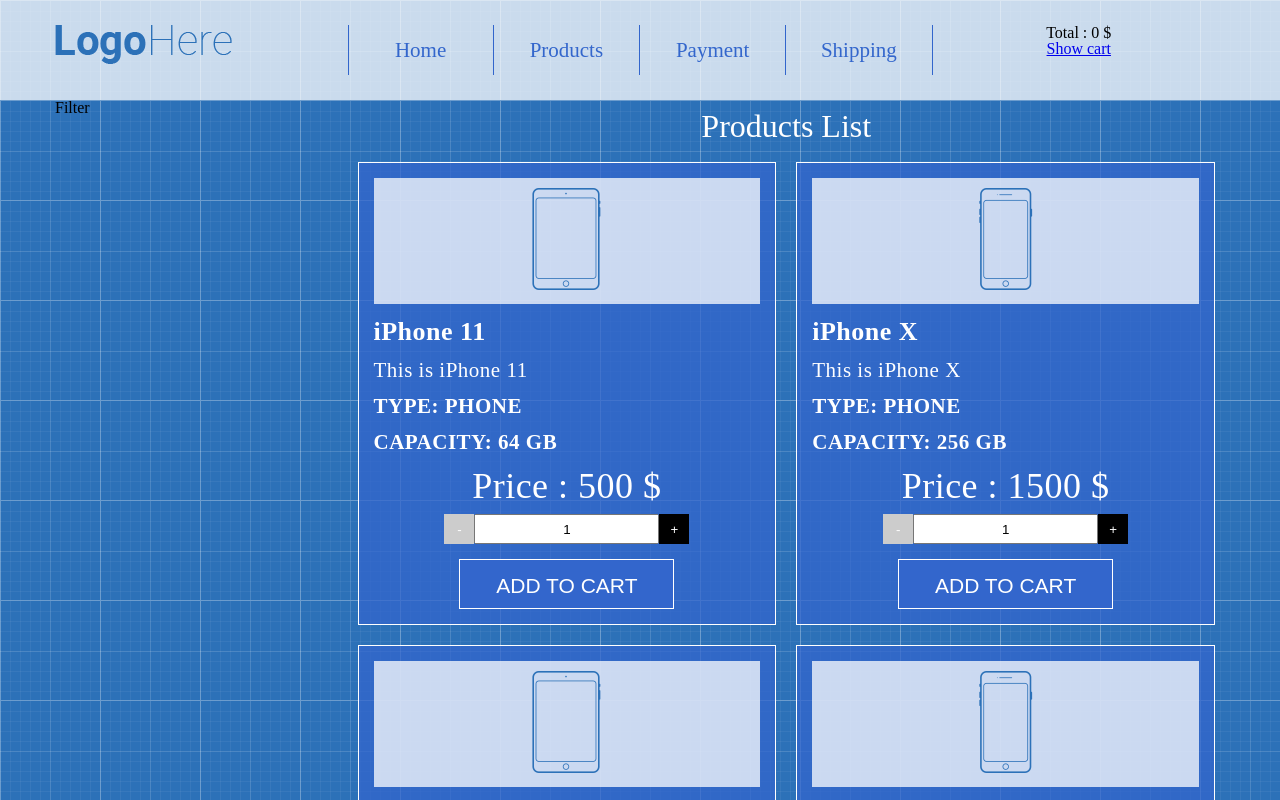
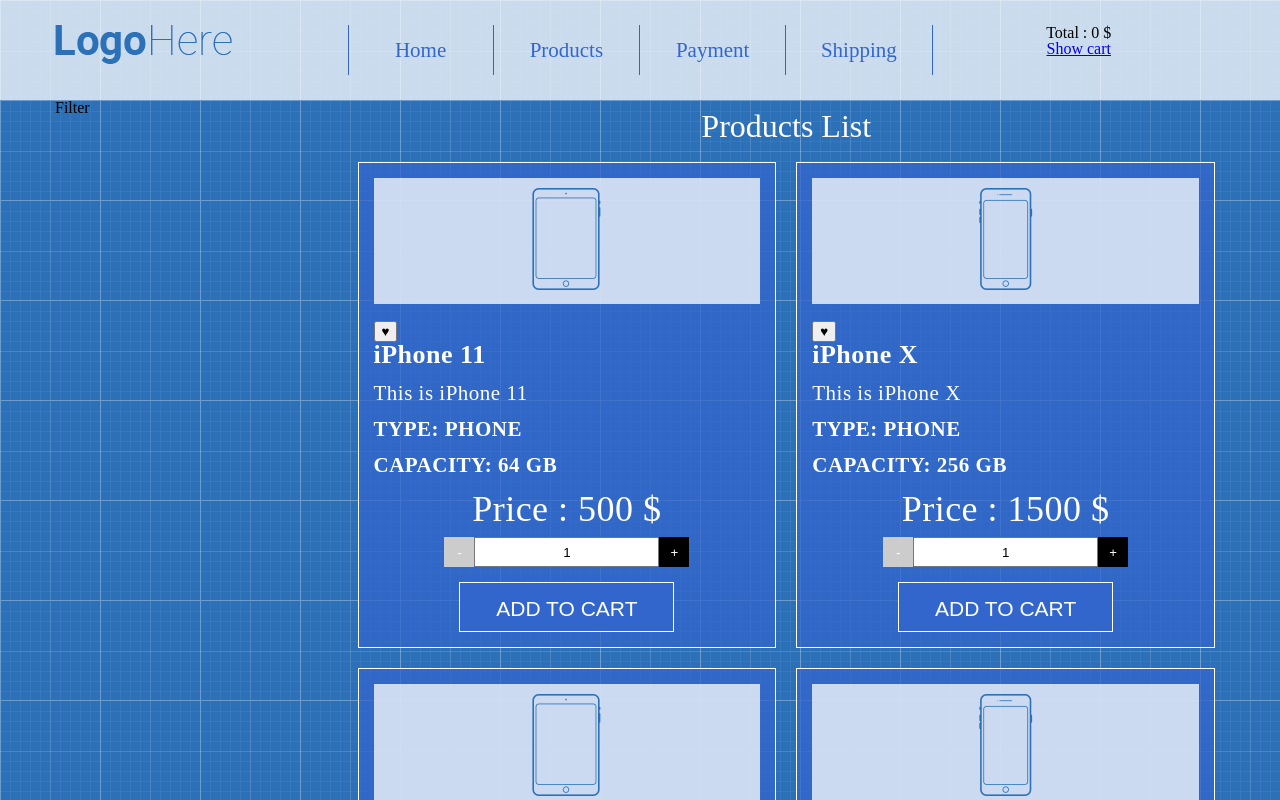
Before and after one commit to vasKenobi/shopReact, a React (Create React App) app: page / in a window 1280 px wide. Shown: the top 800 px of the page. Built offline with nearby package versions, Linux system fonts and the light colour scheme.

Commit message:
added like state

```diff
--- a/src/App/App.js
+++ b/src/App/App.js
@@ -13,7 +13,12 @@ class App extends Component {
 	state = {
 		productsInCart: {
 
+		},
+		productsLikeState: {
+			'1':true,
+			'2':true,
 		}
+
 
 
 	}
@@ -47,6 +52,23 @@ class App extends Component {
 			}
 		}))
 	}
+	addLike = (productId) => {
+		this.setState((prevState)=>({
+			productsLikeState:{
+				...prevState.productsLikeState,
+				[productId]:true
+			}
+		}))
+	}
+
+	removeLike = (productId) => {
+		this.setState((prevState)=>({
+			productsLikeState:{
+				...prevState.productsLikeState,
+				[productId]:false
+			}
+		}))
+	}
 
 
 
@@ -65,6 +87,10 @@ class App extends Component {
 					productsInCart={this.state.productsInCart}
 					removeProductFromCart = {this.removeProductFromCart}
 					changeProductQuantity={this.changeProductQuantity}
+					productsLikeState={this.state.productsLikeState}
+					removeLike={this.removeLike}
+					addLike={this.addLike}
+
 				/>
 
 				<Footer/>
--- a/src/App/Main/Main.js
+++ b/src/App/Main/Main.js
@@ -12,7 +12,11 @@ const Main = ({
 	addProductToCart,
 	productsInCart,
 	removeProductFromCart,
-	changeProductQuantity
+	changeProductQuantity,
+	productsLikeState,
+	removeLike,
+	addLike,
+
 }) => {
 
 	return (
@@ -26,6 +30,10 @@ const Main = ({
 					<Route path="/" exact render={()=>(
 							<ProductsList
 								addProductToCart={addProductToCart}
+								productsLikeState={productsLikeState}
+								removeLike={removeLike}
+								addLike={addLike}
+
 						/>
 						)}/>
 						<Route path="/cart" render={()=>(
--- a/src/App/Main/Products/ProductListItem.js
+++ b/src/App/Main/Products/ProductListItem.js
@@ -19,6 +19,19 @@ class ProductListItem extends Component {
             productsCount:prevState.productsCount - 1
         }))
     }
+    renderLike = () => {
+        const  {
+            isLiked,
+            id,
+            removeLike,
+            addLike,
+        } = this.props
+        if(isLiked) {
+            removeLike(id)
+        } else {
+            addLike(id)
+        }
+    }
 
 
 
@@ -31,7 +44,8 @@ class ProductListItem extends Component {
             price,
             image,
             addProductToCart,
-            id={id}
+            id={id},
+            isLiked,
         } = this.props
 
 
@@ -40,6 +54,10 @@ class ProductListItem extends Component {
                 <div className="product-image">
                     <img src={image} alt=""/>
                 </div>
+                <button onClick={()=>this.renderLike()}>
+                    {isLiked ? <span>&#9829;</span> : <span>&#9825;</span>}
+                </button>
+
                 <div className="product-title">{name}</div>
                 <div className="product-description">{description}</div>
                 <div className="product-features">Type: {type}</div>
--- a/src/App/Main/Products/ProductsList.js
+++ b/src/App/Main/Products/ProductsList.js
@@ -3,7 +3,11 @@ import ProductListItem from './ProductListItem'
 import products from './products'
 
 const ProductsList = ({
-    addProductToCart
+    addProductToCart,
+    productsLikeState,
+    removeLike,
+    addLike
+
 }) => {
 
     return (
@@ -30,6 +34,10 @@ const ProductsList = ({
                             price={price}
                             image={image}
                             addProductToCart={addProductToCart}
+                            isLiked={productsLikeState[id]}
+                            removeLike={removeLike}
+							addLike={addLike}
+
                         />
 
                         </div>
```
